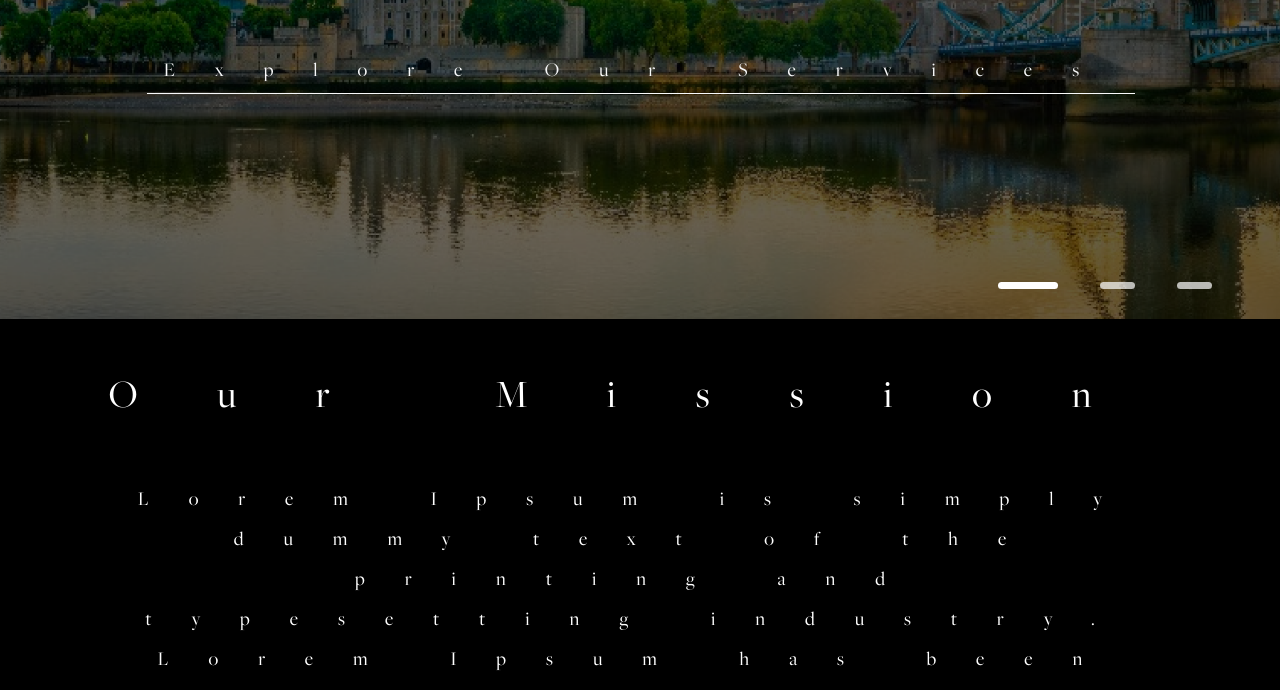
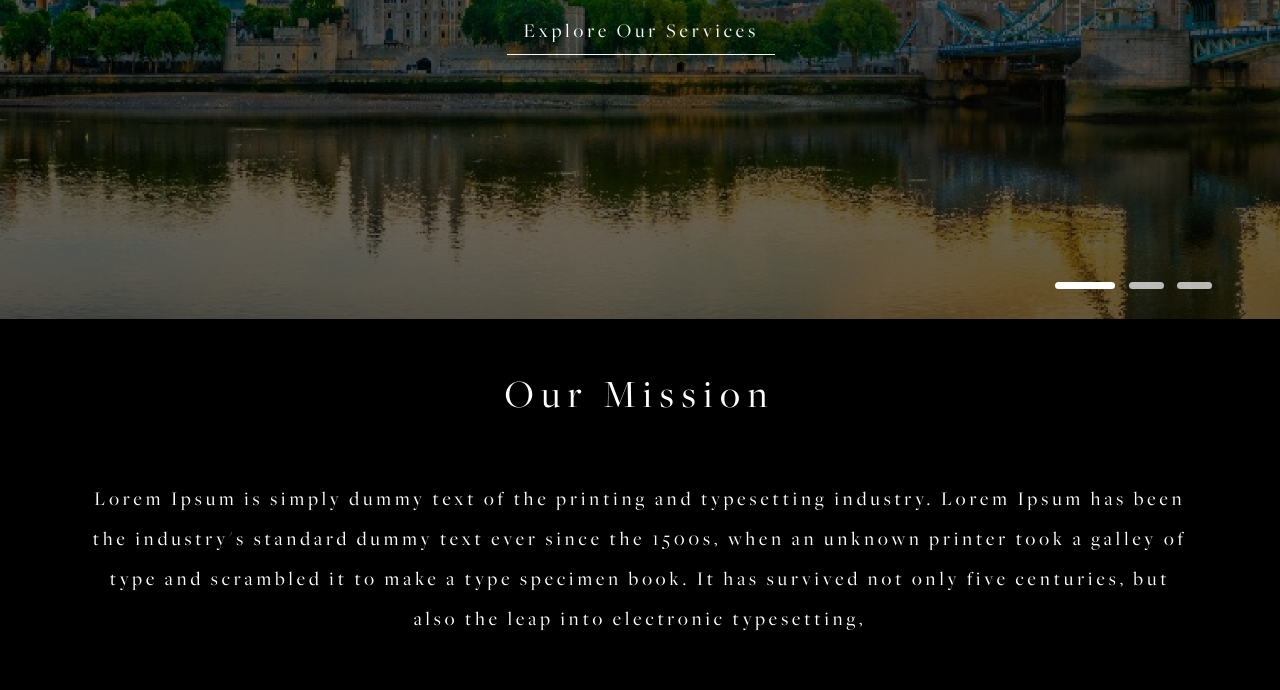
Before and after one commit to ahmedMarzoq/work-03, a plain HTML site: page index.html in a window 1280 px wide. Shown: the part 501-1191 px from the top of the page. Drawn offline with nearby package versions, Linux system fonts and the light colour scheme.

Commit message:
first commit

```diff
--- a/style.css
+++ b/style.css
@@ -5,7 +5,7 @@
 }
 * {
   font-family: 'Freight', sans-serif;
-  letter-spacing: 2em;
+  letter-spacing: .2em;
 
 }
 
```
